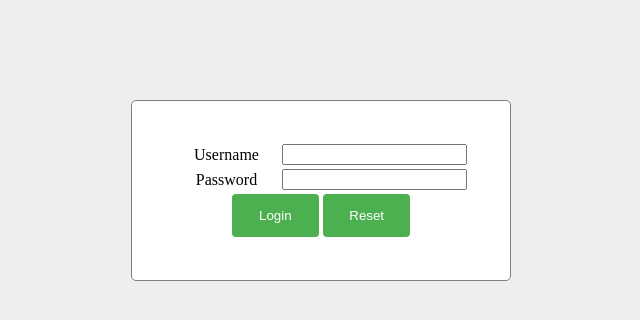
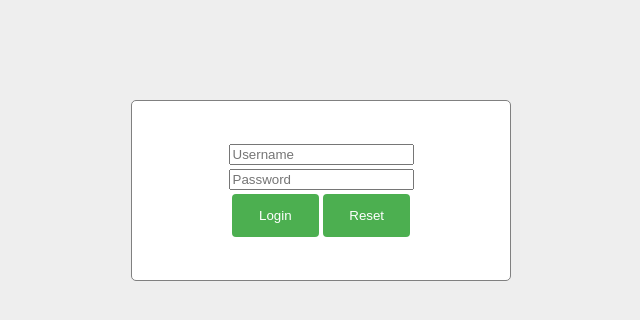
Before and after one commit to Andrea-Ientile-JCMaxwell-5BI/Progetti-Esame-Maturit-2017-Siti-con-Database, a PHP site: page /Login.php in a window 1280 px wide. Shown: the top 320 px of the page, without its empty margins (319-959 px from the left). Run offline with PHP 8.4, Linux system fonts and the light colour scheme.

Commit message:
Update Login.php

```diff
--- a/Login.php
+++ b/Login.php
@@ -9,13 +9,11 @@
 				<table width= "450" id=frm align="center">
 
 				<tr>
-					<td align="center" width="50%"><label> Username </label></td>
-					<td width="50%"><input type = "text" id = "User" name = "User" align="center"/></td>
+					<td align="center" width="50%"><input type = "text" id = "User" name = "User" placeholder="Username"/></td>
 
 				</tr>
 				<tr>
-					<td align="center" width="50%"><label> Password </label></td>
-					<td width="50%"><input type = "password" id = "Pass" name = "Pass" align="center"/></td>
+				<td align="center" width="50%"><input type = "password" id = "Pass" name = "Pass" placeholder="Password"/></td>
 
 				</tr>
 				<tr align="center">
```
